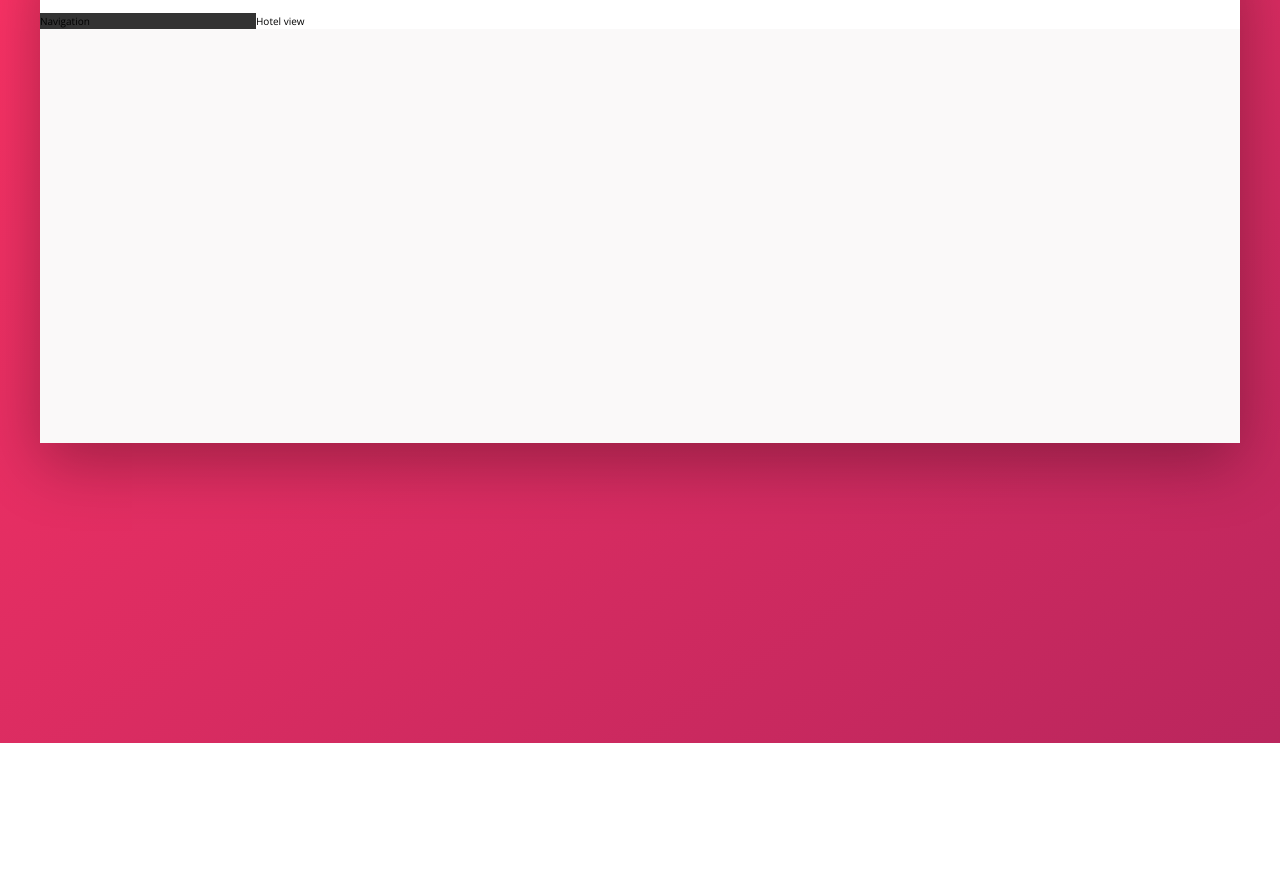
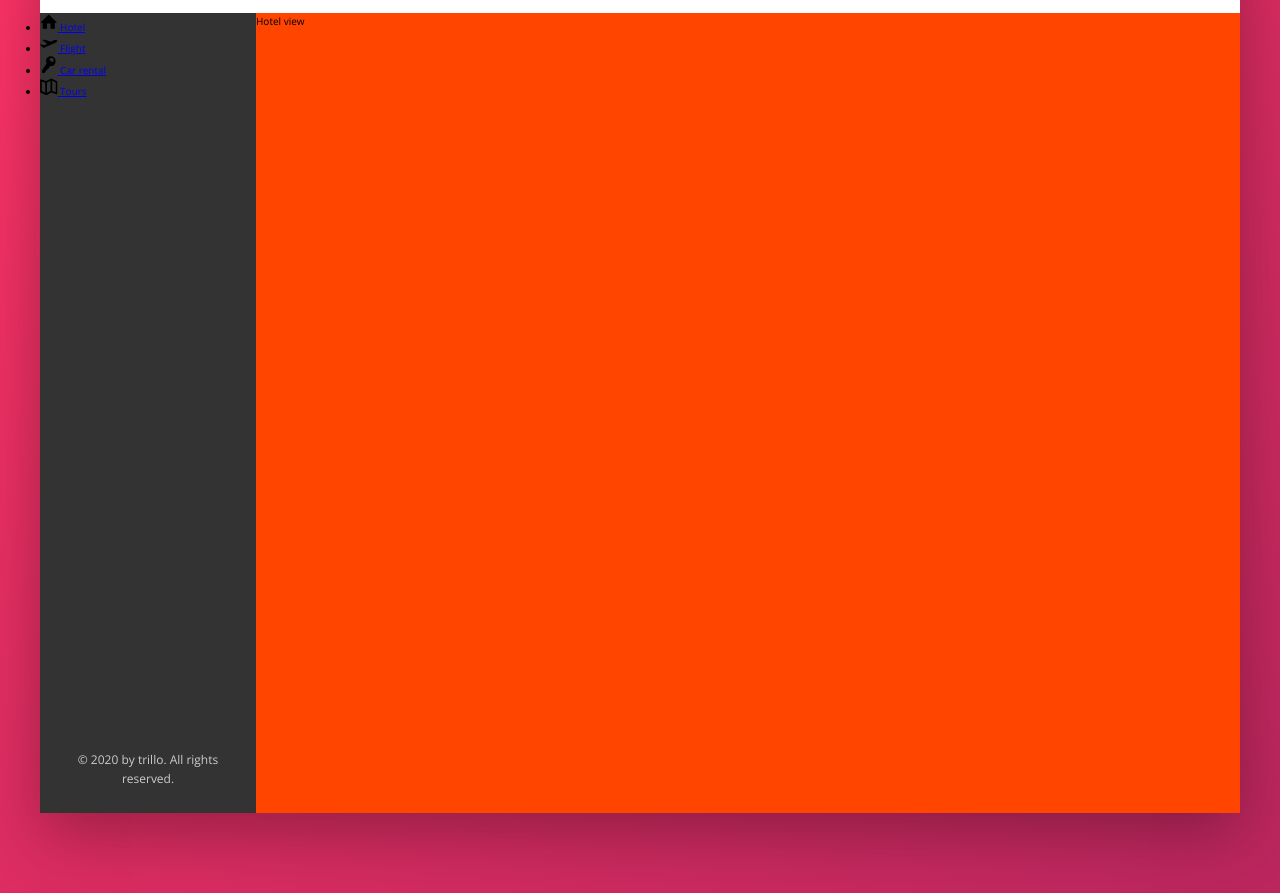
Before and after one commit to SolomanGarcia/Trillo, a website: page index.html in a window 1280 px wide. Shown: the part 137-1030 px from the top of the page. Before the commit the page ends 880 px from the top, so only its background shows below. Drawn offline with nearby package versions, Linux system fonts and the light colour scheme.

Commit message:
added initial syling to navigation

```diff
--- a/index.html
+++ b/index.html
@@ -49,8 +49,47 @@
 
         <div class="content">
             <nav class="sidebar">
-                Navigation
+                <ul class="side-nav">
+                    <li class="side-nav__item">
+                        <a href="#" class="side-nav__link">
+                            <svg class="side-nav__icon">
+                                <use xlink:href="img/sprite.svg#icon-home"></use>
+                            </svg>
+                            <span>Hotel</span>
+                        </a>
+                    </li>
+                    <li class="side-nav__item">
+                        <a href="#" class="side-nav__link">
+                            <svg class="side-nav__icon">
+                                <use xlink:href="img/sprite.svg#icon-aircraft-take-off"></use>
+                            </svg>
+                            <span>Flight</span>
+                        </a>
+                    </li>
+                    <li class="side-nav__item">
+                        <a href="#" class="side-nav__link">
+                            <svg class="side-nav__icon">
+                                <use xlink:href="img/sprite.svg#icon-key"></use>
+                            </svg>
+                            <span>Car rental</span>
+                        </a>
+                    </li>
+                    <li class="side-nav__item">
+                        <a href="#" class="side-nav__link">
+                            <svg class="side-nav__icon">
+                                <use xlink:href="img/sprite.svg#icon-map"></use>
+                            </svg>
+                            <span>Tours</span>
+                        </a>
+                    </li>
+                </ul>
+
+                <div class="legal">
+                    &copy; 2020 by trillo. All rights reserved.
+                </div>
             </nav>
+
+
             <main class="hotel-view">
                 Hotel view
             </main>
--- a/sass/_components.scss
+++ b/sass/_components.scss
@@ -108,3 +108,30 @@
         margin-right: 1rem;
     }
 }
+
+/////////////////////////////////////////////////////////
+//SIDE NAVIGATION
+.side-nav {
+
+    &__item {
+
+    }
+
+    &__link {
+
+    }
+
+    &__icon {
+        width: 1.75rem;
+        height: 1.75rem;
+    }
+}
+
+/////////////////////////////////////////////////////////
+//LEGAL TEXT
+.legal {
+    font-size: 1.2rem;
+    color: var(--color-grey-light-4);
+    text-align: center;
+    padding: 2.5rem;
+}
--- a/sass/_layout.scss
+++ b/sass/_layout.scss
@@ -26,10 +26,18 @@
     background-color: var(--color-grey-dark-1);
 
     flex: 0 0 18%;
+
+    display: flex;
+    flex-direction: column;
+    justify-content: space-between;
 }
 
 .hotel-view {
     background-color: #fff;
 
+    //TEST
+    background-color: orangered;
+    height: 80rem;
+
     flex: 1;
 }
```
Also changed, not shown: css/style.css.
